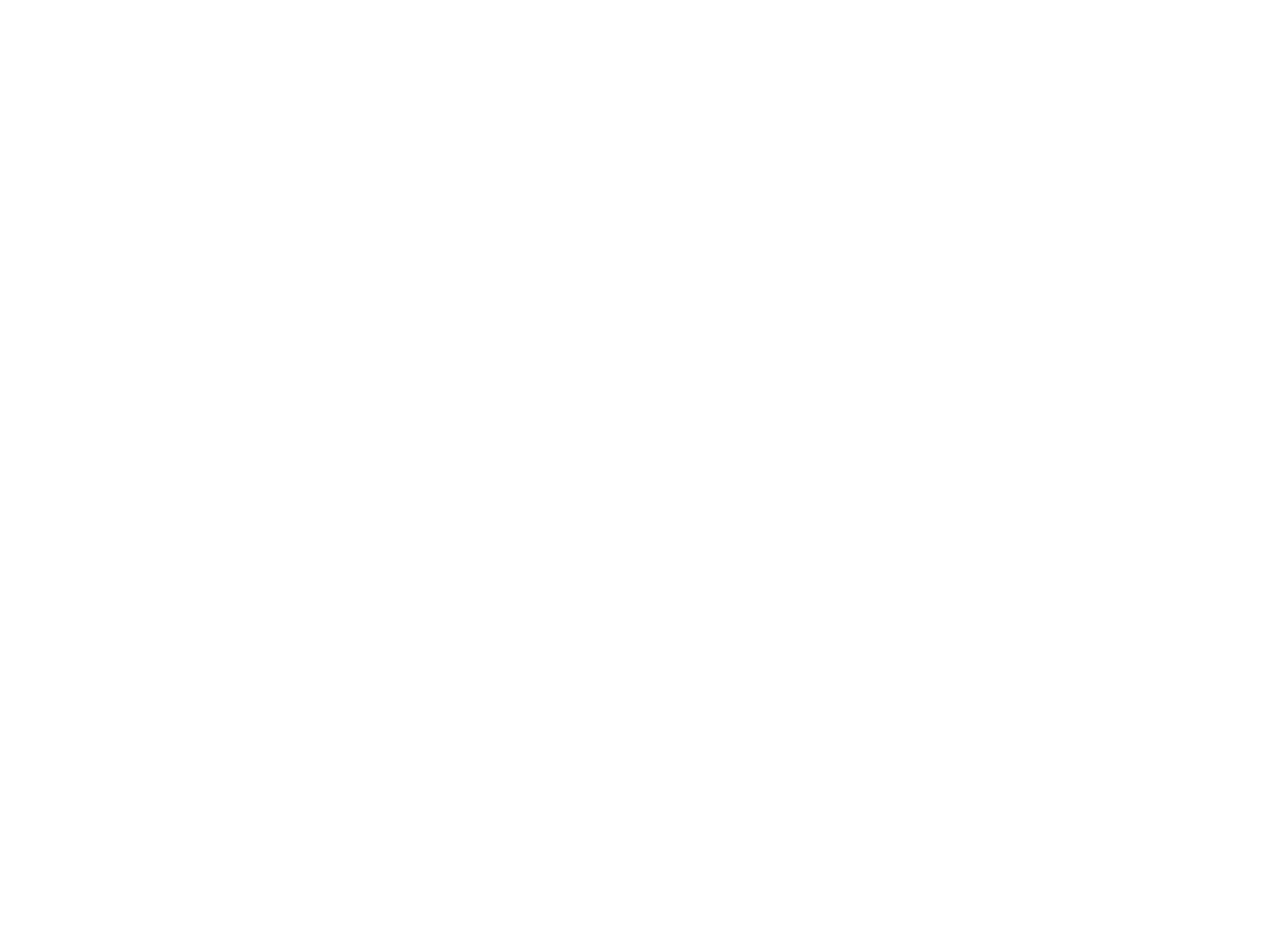
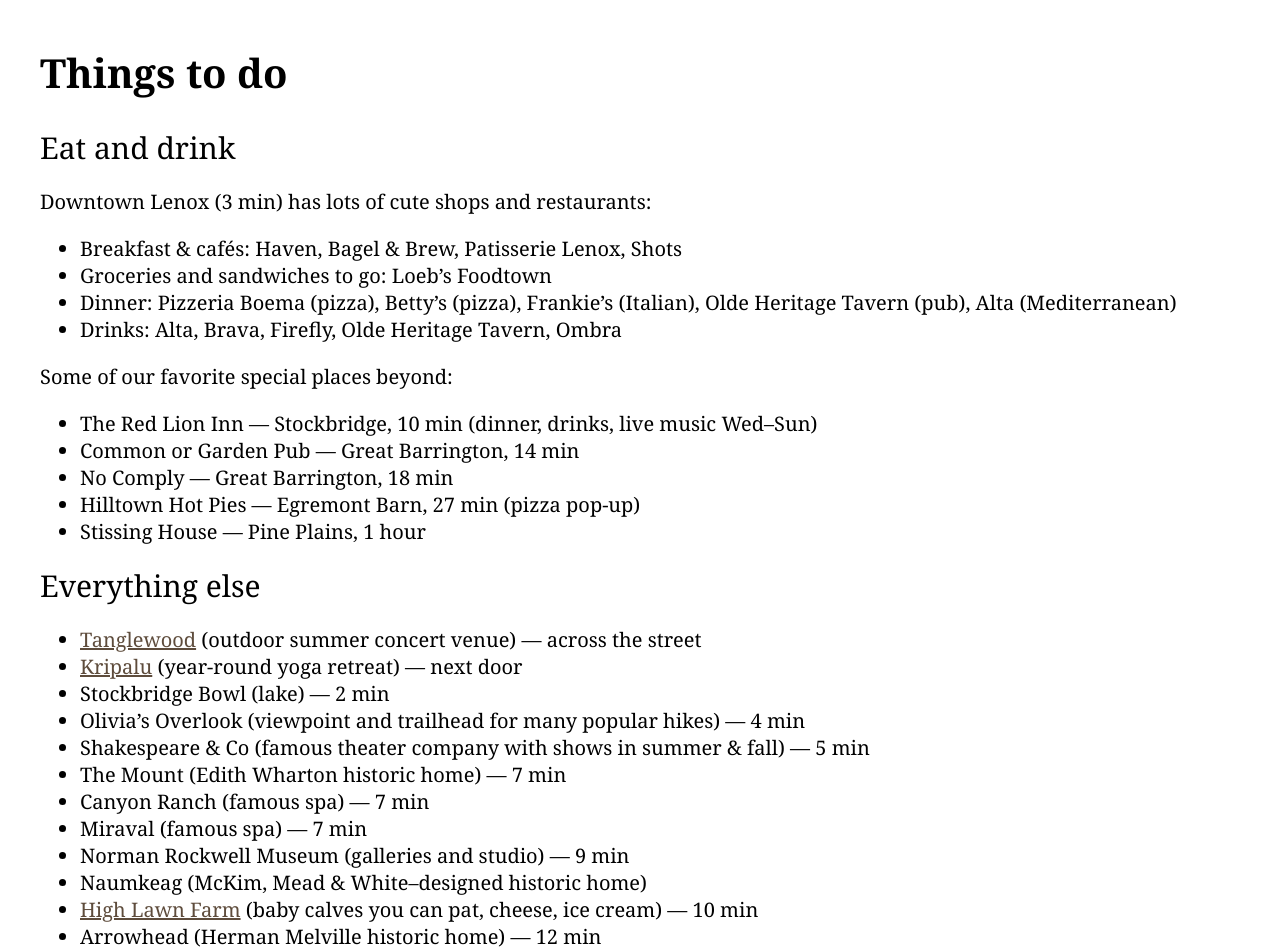
Before and after one commit to tophtucker/appletreeinn, a SvelteKit app: page /things-to-do in a window 1280 px wide. Before the commit this address had no page. Shown: the part 242-1192 px from the top of the page. Before the commit the page ends 800 px from the top, so only its background shows below. Built offline with nearby package versions, Linux system fonts and the light colour scheme.

Commit message:
things to do, not activities

```diff
--- a/src/routes/Header.svelte
+++ b/src/routes/Header.svelte
@@ -2,8 +2,8 @@
 	import { page } from '$app/stores';
 	const pages = [
 		{ pathname: '/ostrich-room', title: 'Ostrich Room', img: 'img/ostrich-room.png' },
-		{ pathname: '/activities', title: 'Activities', img: 'img/activities.jpg' },
-		{ pathname: '/weddings-events', title: 'Weddings & Events', img: 'img/weddings.jpg' },
+		{ pathname: '/things-to-do', title: 'Things to do', img: 'img/activities.jpg' },
+		{ pathname: '/weddings-events', title: 'Weddings & events', img: 'img/weddings.jpg' },
 		{ pathname: '/history', title: 'History', img: 'img/history.png' }
 	];
 </script>
--- a/src/routes/activities/+page.svelte
+++ b/src/routes/things-to-do/+page.svelte
@@ -11,8 +11,8 @@
 <Header />
 
 <div class="inner">
-	<h1>Activities</h1>
-	<h2>Food & drink</h2>
+	<h1>Things to do</h1>
+	<h2>Eat and drink</h2>
 	<p>Downtown Lenox (3 min) has lots of cute shops and restaurants:</p>
 	<ul>
 		<li>Breakfast & cafés: Haven, Bagel & Brew, Patisserie Lenox, Shots</li>
@@ -22,9 +22,10 @@
 	</ul>
 	<p>Some of our favorite special places beyond:</p>
 	<ul>
+		<li>The Red Lion Inn — Stockbridge, 10 min (dinner, drinks, live music Wed–Sun)</li>
 		<li>Common or Garden Pub — Great Barrington, 14 min</li>
 		<li>No Comply — Great Barrington, 18 min</li>
-		<li>Hilltown Hot Pies — Egremont Barn pop-up, 27 min</li>
+		<li>Hilltown Hot Pies — Egremont Barn, 27 min (pizza pop-up)</li>
 		<li>Stissing House — Pine Plains, 1 hour</li>
 	</ul>
 	<h2>Everything else</h2>
@@ -41,8 +42,9 @@
 		<li>Canyon Ranch (famous spa) — 7 min</li>
 		<li>Miraval (famous spa) — 7 min</li>
 		<li>
-			Norman Rockwell Museum (museum dedicated to the beloved American everyman illustrator) — 9 min
+			Norman Rockwell Museum (galleries and studio) — 9 min
 		</li>
+		<li>Naumkeag (McKim, Mead & White–designed historic home)</li>
 		<li>
 			<a href="https://www.highlawnfarm.com/">High Lawn Farm</a> (baby calves you can pat, cheese, ice
 			cream) — 10 min
```
